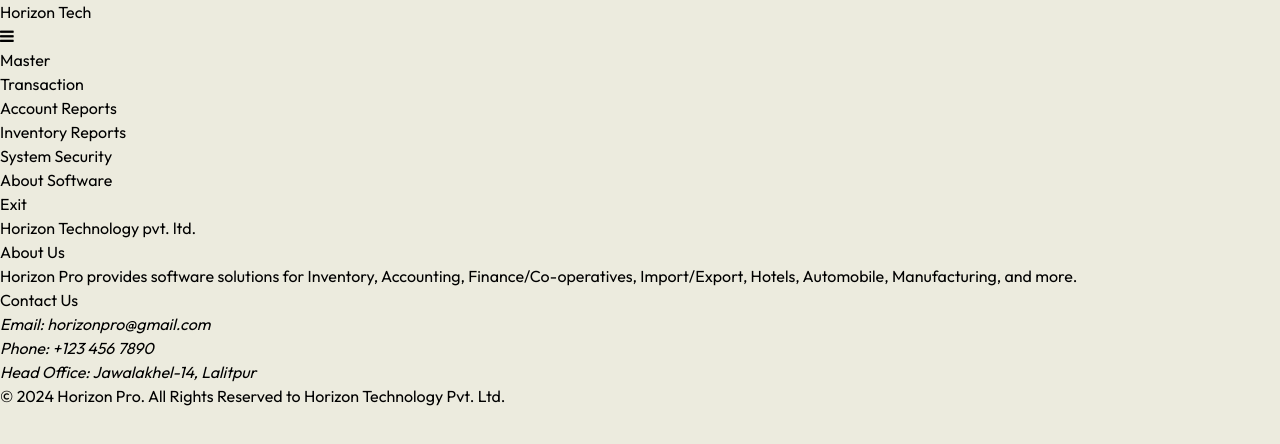
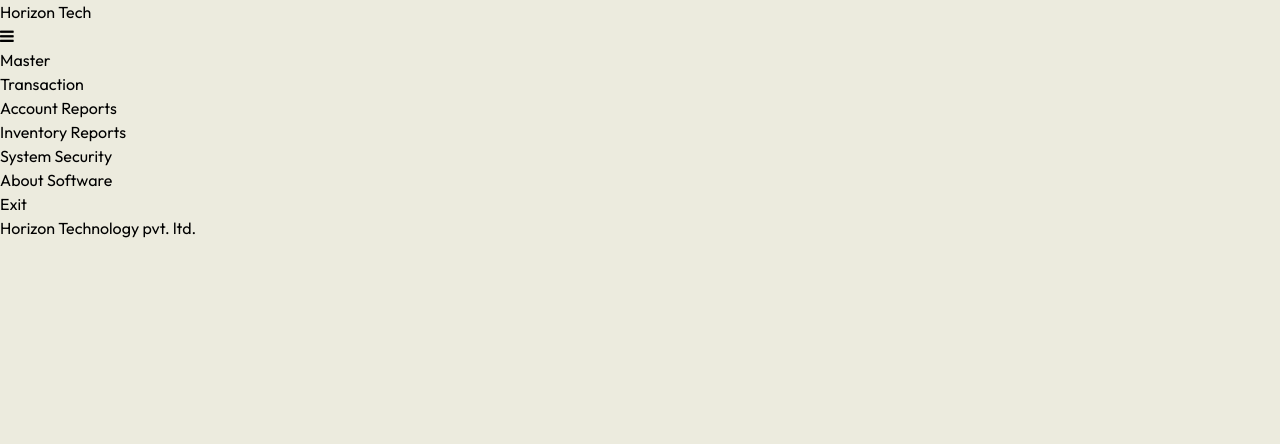
Before and after one commit to Birat121/Horizon_tech, a React (Vite) app in the folder frontend/inventory/: page / in a window 1280 px wide. Shown: the top 444 px of the page. Built offline with nearby package versions, Linux system fonts and the light colour scheme.

Commit message:
Some changes

```diff
--- a/frontend/inventory/src/App.jsx
+++ b/frontend/inventory/src/App.jsx
@@ -10,7 +10,7 @@
 import InventoryReports from './components/Inventory Reports/InventoryReports'
 import SystemSecurity from './components/System Security/SystemSecurity'
 import About from './components/About Software/About'
-import Footer from './components/Footer/Footer'
+
 
 function App() {
 
--- a/frontend/inventory/src/components/Footer/Footer.jsx
+++ /dev/null
@@ -1,36 +0,0 @@
-import React from 'react';
-
-const Footer = () => {
-  return (
-    <footer className="bg-blue-900 text-white py-2 mt-16">
-      <div className="container mx-auto px-4">
-        <div className="flex flex-col md:flex-row justify-between items-center gap-4">
-          {/* Section 1: About */}
-          <div className="flex-1">
-            <h2 className="text-lg font-bold mb-2 hover:text-gray-300">About Us</h2>
-            <p className="text-gray-400 text-sm">
-              Horizon Pro provides software solutions for Inventory, Accounting, Finance/Co-operatives, Import/Export, Hotels, Automobile, Manufacturing, and more.
-            </p>
-          </div>
-
-          {/* Section 2: Contact */}
-          <div className="flex-1">
-            <h2 className="text-lg font-bold mb-2 hover:text-gray-300">Contact Us</h2>
-            <address className="not-italic text-gray-400 text-sm">
-              <p>Email: <a href="mailto:horizonpro@gmail.com" className="hover:underline">horizonpro@gmail.com</a></p>
-              <p>Phone: <a href="tel:+1234567890" className="hover:underline">+123 456 7890</a></p>
-              <p>Head Office: Jawalakhel-14, Lalitpur</p>
-            </address>
-          </div>
-        </div>
-
-        {/* Bottom Section */}
-        <div className="mt-4 text-center border-t border-gray-700 pt-2">
-          <p className="text-gray-100 text-sm">&copy; {new Date().getFullYear()} Horizon Pro. All Rights Reserved to Horizon Technology Pvt. Ltd.</p>
-        </div>
-      </div>
-    </footer>
-  );
-};
-
-export default Footer;
--- a/frontend/inventory/src/pages/Home.jsx
+++ b/frontend/inventory/src/pages/Home.jsx
@@ -1,5 +1,5 @@
 import React from "react";
-import Footer from "../components/Footer/Footer";
+
 
 const Home = () => {
   return (
@@ -9,7 +9,7 @@
           Horizon Technology pvt. ltd.
         </h1>
       </div>
-      <Footer />
+
     </>
   );
 };
```
